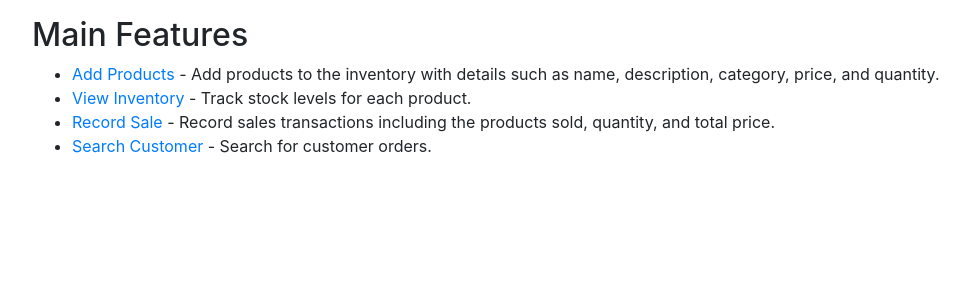
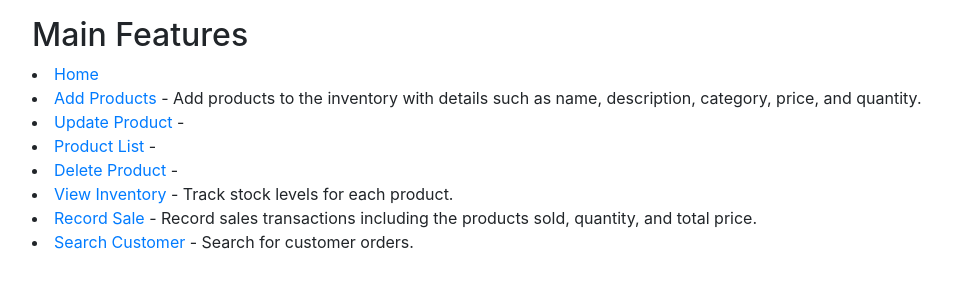
Before and after one commit to smithsav/SDEV220-Final-Project, a Django app: page / in a window 1280 px wide. Shown: the part 80-380 px from the top of the page, without its empty margins (53-1023 px from the left). Run offline with Django 3.2, Linux system fonts and the light colour scheme; some libraries are stand-ins or nearby versions.

Commit message:
home page update

```diff
--- a/blog/templates/blog/base.html
+++ b/blog/templates/blog/base.html
@@ -18,11 +18,14 @@
 
     <section>
         <h2>Main Features</h2>
-        <ul>
-            <li><a href="{% url 'add_products' %}">Add Products</a> - Add products to the inventory with details such as name, description, category, price, and quantity.</li>
-            <li><a href="{% url 'view_inventory' %}">View Inventory</a> - Track stock levels for each product.</li>
-            <li><a href="{% url 'record_sale' %}">Record Sale</a> - Record sales transactions including the products sold, quantity, and total price.</li>
-            <li><a href="{% url 'customer' %}">Search Customer</a> - Search for customer orders.</li>
+        <li><a href="{% url 'base' %}">Home</a></li>
+        <li><a href="{% url 'add_products' %}">Add Products</a> - Add products to the inventory with details such as name, description, category, price, and quantity.</li>
+        <li><a href="{% url 'update_prodcut' %}">Update Product</a> - </li>
+        <li><a href="{% url 'product_list' %}">Product List</a> - </li>
+        <li><a href="{% url 'delete_product' %}">Delete Product</a> - </li>
+        <li><a href="{% url 'view_inventory' %}">View Inventory</a> - Track stock levels for each product.</li>
+        <li><a href="{% url 'record_sale' %}">Record Sale</a> - Record sales transactions including the products sold, quantity, and total price.</li>
+        <li><a href="{% url 'customer' %}">Search Customer</a> - Search for customer orders.</li>
         </ul>
     </section>
 </div>
```
